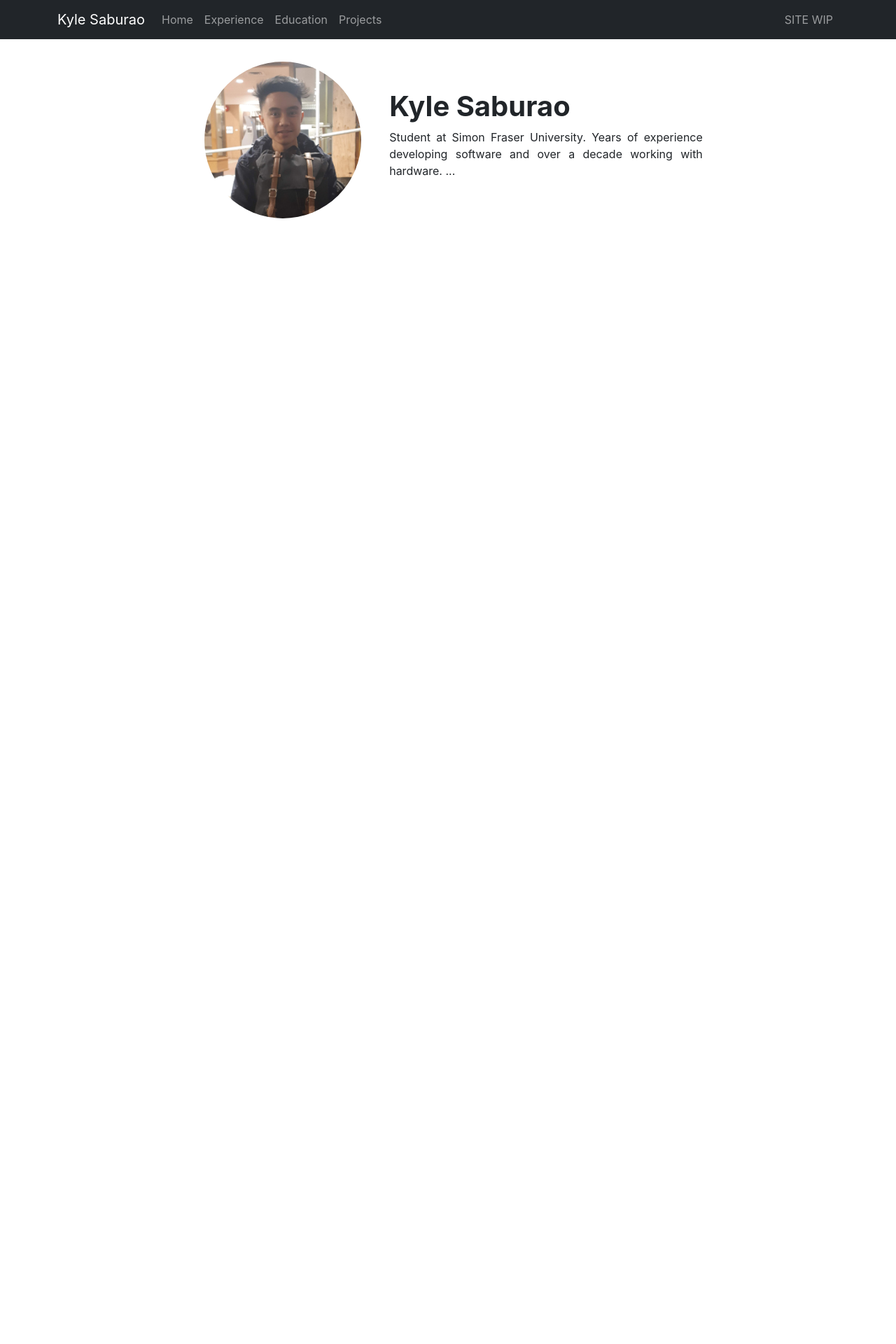
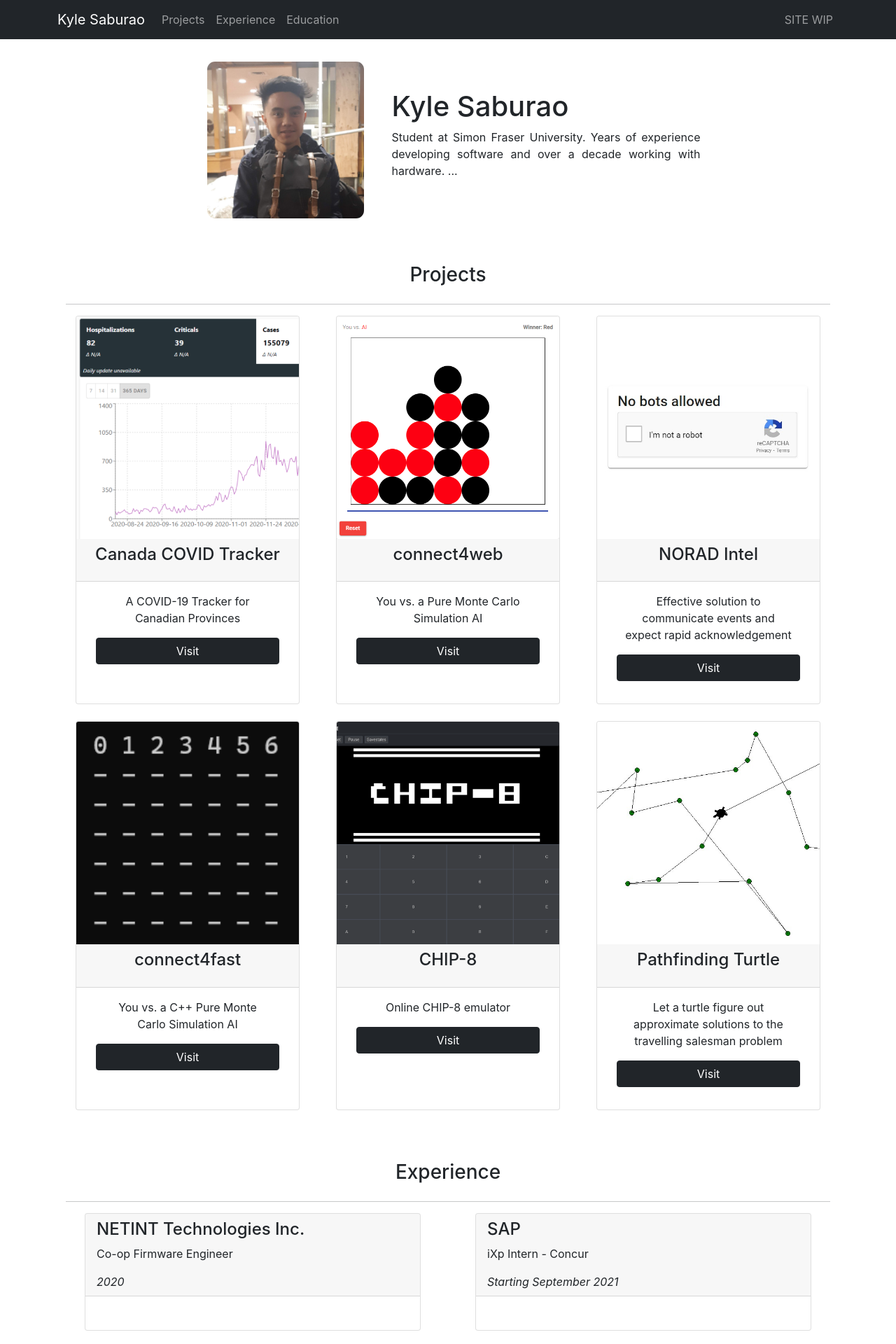
Before and after one commit to kylesaburao/kylesaburao.github.io, a React (Create React App) app: page / in a window 1280 px wide. Shown: the top 1920 px of the page at 70% size. Before the commit the page ends 800 px from the top, so only its background shows below. Built offline with nearby package versions, Linux system fonts and the light colour scheme; the HTML template or start-up script is replaced by a standard one.

Commit message:
Single page layout

```diff
--- a/src/App.tsx
+++ b/src/App.tsx
@@ -1,5 +1,5 @@
 import React, { useState } from "react";
-import Container from "react-bootstrap/Container";
+import { Container, Row } from "react-bootstrap";
 import "./App.css";
 import Navigation from "./Navigation";
 import Education from "./section/Education";
@@ -10,9 +10,9 @@
 function App() {
   const options = [
     ["Home", <Home />],
+    ["Projects", <Projects />],
     ["Experience", <Experience />],
     ["Education", <Education />],
-    ["Projects", <Projects />],
   ];
 
   const DEFAULT_OPTION = "Home";
@@ -26,8 +26,33 @@
 
   return (
     <>
-      <Navigation options={Object.keys(optionMap)} setCurrent={setSection} />
-      <Container id="content" className="pt-5 mt-4">{optionMap[section]}</Container>
+      <Navigation options={Object.keys(optionMap)} />
+      <Container className="pt-5 mt-4">
+        {options.map(([header, component], i) => (
+          <Container key={header as string} className="mb-5">
+            {i > 0 && (
+              <>
+                <Row>
+                  {header !== "Home" ? (
+                    <h3
+                      id={header as string}
+                      className="text-center"
+                      style={{ paddingTop: "2.5em", marginTop: "-2.5em" }}
+                    >
+                      {header}
+                    </h3>
+                  ) : (
+                    <span id={header}></span>
+                  )}
+                </Row>
+                <hr />
+              </>
+            )}
+
+            <Row>{component}</Row>
+          </Container>
+        ))}
+      </Container>
     </>
   );
 }
--- a/src/Navigation.tsx
+++ b/src/Navigation.tsx
@@ -1,26 +1,24 @@
 import React from "react";
 import { Container, Navbar, Nav } from "react-bootstrap";
+import { isOptionalChain } from "typescript";
 
-export default function Navigation({ options, setCurrent }) {
+export default function Navigation({ options }) {
   return (
     <Navbar bg="dark" variant="dark" className="" fixed="top">
       <Container>
-        <Navbar.Brand>Kyle Saburao</Navbar.Brand>
+        <Navbar.Brand href={"#home"}>Kyle Saburao</Navbar.Brand>
         <Navbar.Toggle aria-controls="responsive-navbar-nav" />
         <Navbar.Collapse id="responsive-navbar-nav">
           <Nav className="me-auto">
-            {options.map((option: string) => {
-              return (
-                <Nav.Link
-                  key={option}
-                  onClick={() => {
-                    setCurrent(option);
-                  }}
-                >
-                  {option}
-                </Nav.Link>
-              );
-            })}
+            {options
+              .filter((x) => x !== "Home")
+              .map((option: string) => {
+                return (
+                  <Nav.Link key={option} href={`#${option}`}>
+                    {option}
+                  </Nav.Link>
+                );
+              })}
           </Nav>
           <Nav>
             <Nav.Link>SITE WIP</Nav.Link>
--- a/src/section/Education.tsx
+++ b/src/section/Education.tsx
@@ -6,14 +6,11 @@
 
 export default function Education() {
   return (
-    <>
-      <Row>
-        <h3 id="education">Education</h3>
-      </Row>
+    <Container>
       <Row className="mt-3">
         <Container>
-          <Row>
-            <Col md="auto">
+          <Row className="justify-content-center">
+            <Col md="auto" className="d-flex justify-content-around">
               <CardItem
                 title="Simon Fraser University"
                 description="B.Sc. Software Systems, School of Computing Science"
@@ -29,6 +26,6 @@
           </Row>
         </Container>
       </Row>
-    </>
+    </Container>
   );
 }
--- a/src/section/Experience.tsx
+++ b/src/section/Experience.tsx
@@ -1,19 +1,13 @@
 import React from "react";
-import { Col, Row } from "react-bootstrap";
+import { Container, Col, Row } from "react-bootstrap";
 
 import CardItem from "../CardItem";
 
 export default function Experience() {
   return (
-    <>
-      <Row>
-        <Col md="6">
-          <Row>
-            <h3 id="experience">Experience</h3>
-          </Row>
-          <Row className="mt-3">
-            <Col md="6">
-              <Col md="auto">
+    <Container>
+      <Row className="justify-content-center">
+        <Col className="d-flex justify-content-around">
           <CardItem
             title={"NETINT Technologies Inc."}
             description={"Co-op Firmware Engineer"}
@@ -21,7 +15,7 @@
             body={<ul></ul>}
           />
         </Col>
-              <Col md="6">
+        <Col className="d-flex justify-content-around">
           <CardItem
             title={"SAP"}
             description={"iXp Intern - Concur"}
@@ -29,16 +23,7 @@
             body={<ul></ul>}
           />
         </Col>
-            </Col>
       </Row>
-        </Col>
-        <Col md="6">
-          <Row>
-            <h3>Skills</h3>
-          </Row>
-          <Row></Row>
-        </Col>
-      </Row>
-    </>
+    </Container>
   );
 }
--- a/src/section/Home.css
+++ b/src/section/Home.css
@@ -1,5 +1,5 @@
 .portrait {
-  border-radius: 50%;
+  border-radius: 5%;
   width: 14em;
   margin: 1em;
 }
--- a/src/section/Home.tsx
+++ b/src/section/Home.tsx
@@ -1,17 +1,17 @@
-import { Row, Col } from "react-bootstrap";
+import { Container, Row, Col } from "react-bootstrap";
 import portrait from "../img/me.jpg";
 import "./Home.css";
 
 export default function Home() {
   return (
-    <>
+    <Container>
       <Row className="justify-content-md-center align-items-center" id="about">
         <Col md="auto">
           <img src={portrait} alt="Portrait" className="portrait" />
         </Col>
         <Col md="5">
           <div>
-            <h1 id="title">Kyle Saburao</h1>
+            <h1 id="Home">Kyle Saburao</h1>
             <p style={{ textAlign: "justify", textJustify: "inter-word" }}>
               Student at Simon Fraser University. Years of experience developing
               software and over a decade working with hardware. ...
@@ -19,6 +19,6 @@
           </div>
         </Col>
       </Row>
-    </>
+    </Container>
   );
 }
--- a/src/section/Projects.tsx
+++ b/src/section/Projects.tsx
@@ -65,7 +65,7 @@
   const maxRowCount = 3;
 
   return (
-    <>
+    <Container>
       {chunkArrayInGroups(projects, maxRowCount).map((row, i) => {
         return (
           <Row key={i} className="justify-content-center">
@@ -107,6 +107,6 @@
           </Row>
         );
       })}
-    </>
+    </Container>
   );
 }
```
Lines whose indentation alone changed are shown as unchanged.
